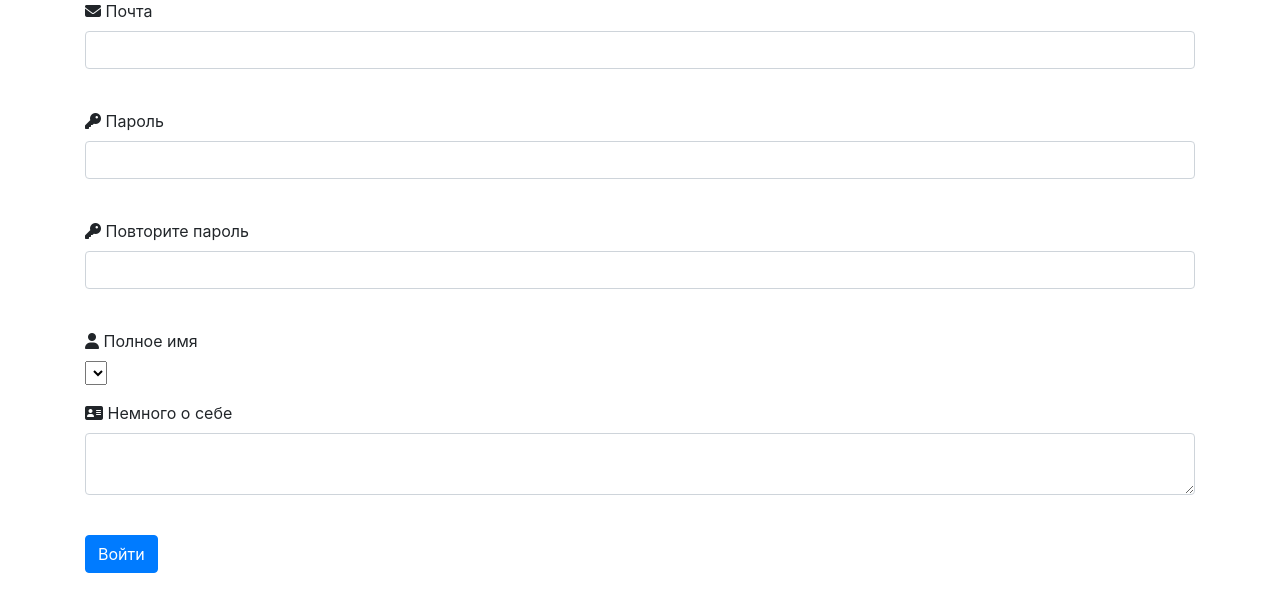
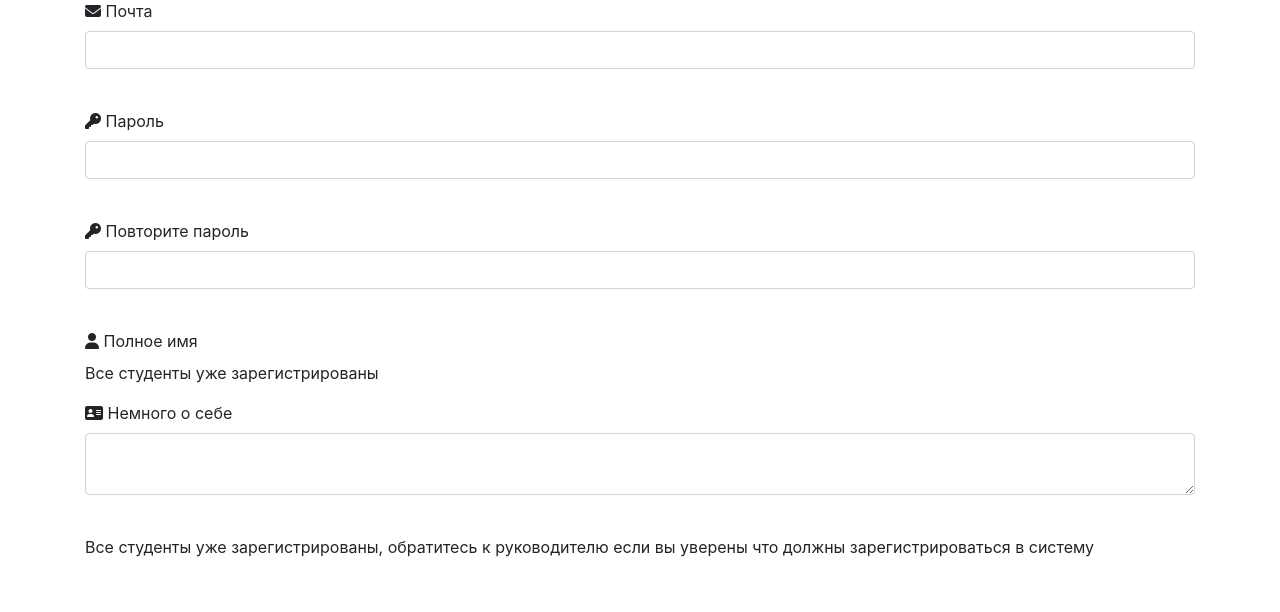
Before and after one commit to chagochka/SSO, a Flask app: template templates/register.html in a window 1280 px wide. Shown: the part 127-739 px from the top of the page. Run offline with Flask 3, Linux system fonts and the light colour scheme; the template is opened without the code that fills it: values that come from a table or form of the project are taken from there, others are empty; some libraries are stand-ins or nearby versions.

Commit message:
исправил недочёты

```diff
--- a/templates/register.html
+++ b/templates/register.html
@@ -32,7 +32,11 @@
         <p>
             <i class="fa-solid fa-user"></i>
             {{form.full_name.label}}<br>
-            {{form.full_name(class="form-select")}}<br>
+            {% if form.full_name.choices %}
+                {{form.full_name(class="form-select")}}<br>
+            {% else %}
+                Все студенты уже зарегистрированы<br>
+            {% endif %}
             {% for error in form.full_name.errors %}
                 <p class="alert alert-danger" role="alert">{{error}}</p>
             {% endfor %}
@@ -45,7 +49,11 @@
                 <p class="alert alert-danger" role="alert">{{error}}</p>
             {% endfor %}
         </p>
-        <p>{{form.submit(type="submit", class="btn btn-primary")}}</p>
+        {% if form.full_name.choices %}
+            <p>{{form.submit(type="submit", class="btn btn-primary")}}</p>
+        {% else %}
+            Все студенты уже зарегистрированы, обратитесь к руководителю если вы уверены что должны зарегистрироваться в систему<br>
+        {% endif %}
         {{message}}
     </form>
 {% endblock %}
```
Also changed, not shown: db/db.sqlite.
